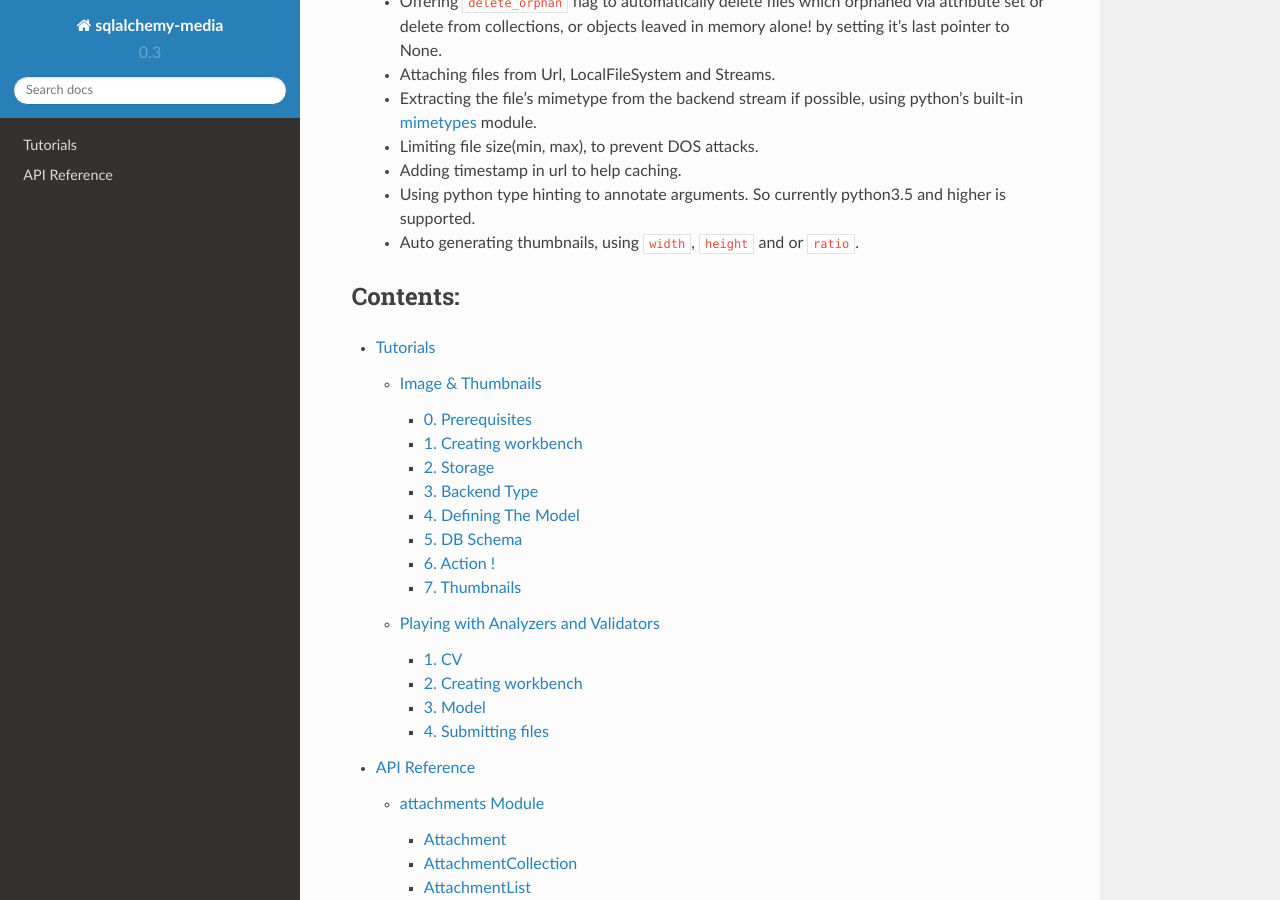
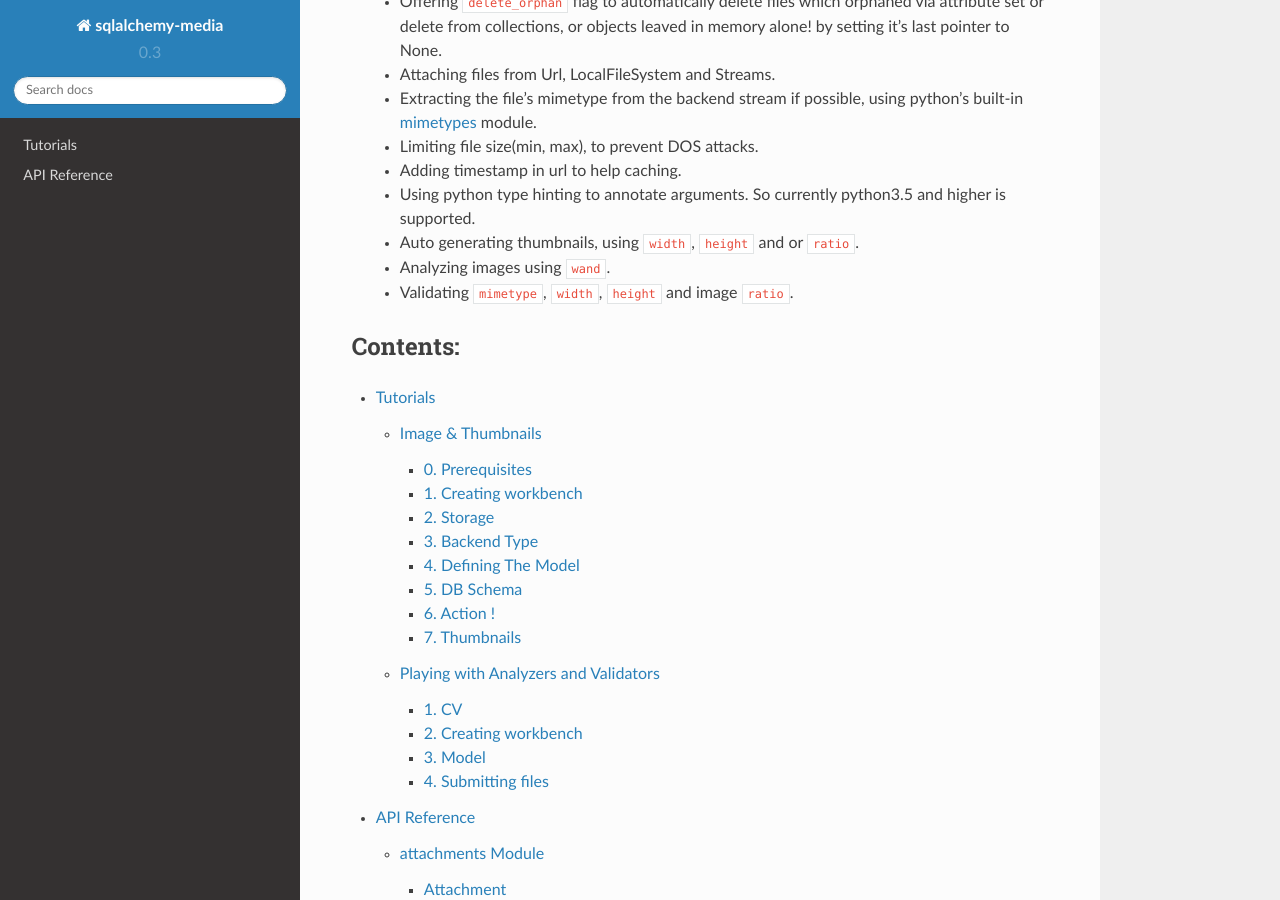
Before and after one commit to pylover/sqlalchemy-media, a Sphinx documentation site: the page built from sphinx/index.rst, in a window 1280 px wide and 900 px high, scrolled down 811 px. Built offline with Sphinx 7.4.7 and the Read the Docs theme 2.0.0, drawn with Linux system fonts in a browser that asks for light colours.

Commit message:
adding about Analyser in README

```diff
--- a/README.rst
+++ b/README.rst
@@ -57,6 +57,8 @@ Overview
  - Adding timestamp in url to help caching.
  - Using python type hinting to annotate arguments. So currently python3.5 and higher is supported.
  - Auto generating thumbnails, using ``width``, ``height`` and or ``ratio``.
+ - Analyzing images using ``wand``.
+ - Validating ``mimetype``, ``width``, ``height`` and image ``ratio``.
 
 Quick Start
 -----------
--- a/sphinx/index.rst
+++ b/sphinx/index.rst
@@ -64,6 +64,8 @@ Overview
  - Adding timestamp in url to help caching.
  - Using python type hinting to annotate arguments. So currently python3.5 and higher is supported.
  - Auto generating thumbnails, using ``width``, ``height`` and or ``ratio``.
+ - Analyzing images using ``wand``.
+ - Validating ``mimetype``, ``width``, ``height`` and image ``ratio``.
 
 
 Contents:
```
